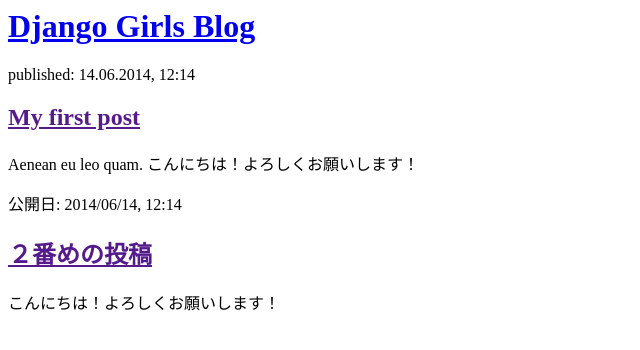
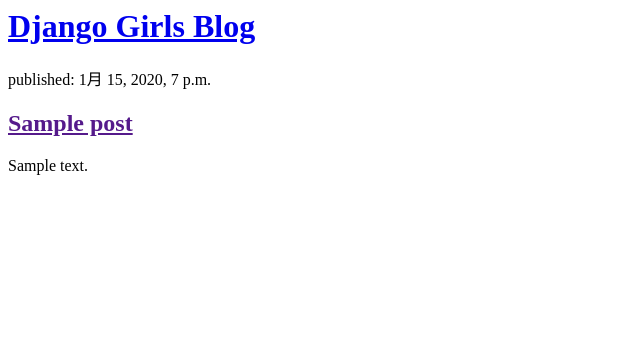
Before and after one commit to Suburi-VR/my-first-blog, a Django app: page / in a window 1280 px wide. Shown: the top 350 px of the page, without its empty margins (0-640 px from the left). Run offline with Django 3.2, Linux system fonts and the light colour scheme; tables that the repository leaves empty hold one stand-in row (values such as "Sample post").

Commit message:
Modified templates to display posts from detabase.

```diff
--- a/blog/templates/blog/post_list.html
+++ b/blog/templates/blog/post_list.html
@@ -1,22 +1,18 @@
 <html>
-<head>
-    <title>Django Girls blog</title>
-</head>
+    <head>
+        <title>Django Girls blog</title>
+    </head>
     <body>
         <div>
             <h1><a href="/">Django Girls Blog</a></h1>
         </div>
 
-        <div>
-            <p>published: 14.06.2014, 12:14</p>
-            <h2><a href="">My first post</a></h2>
-            <p>Aenean eu leo quam. こんにちは！よろしくお願いします！</p>
-        </div>
-
-        <div>
-            <p>公開日: 2014/06/14, 12:14</p>
-            <h2><a href="">２番めの投稿</a></h2>
-            <p>こんにちは！よろしくお願いします！</p>
-        </div>
+        {% for post in posts %}
+            <div>
+                <p>published: {{ post.published_date }}</p>
+                <h2><a href="">{{ post.title }}</a></h2>
+                <p>{{ post.text|linebreaksbr }}</p>
+            </div>
+        {% endfor %}
     </body>
 </html>
--- a/blog/views.py
+++ b/blog/views.py
@@ -1,6 +1,9 @@
 from django.shortcuts import render
+from django.utils import timezone
+from .models import Post
 
 def post_list(request):
-    return render(request, 'blog/post_list.html', {})
+    posts = Post.objects.filter(published_date__lte = timezone.now()).order_by('published_date')
+    return render(request, 'blog/post_list.html', {'posts':posts})
 
 # Create your views here.
```
Also changed, not shown: 1 other file.
